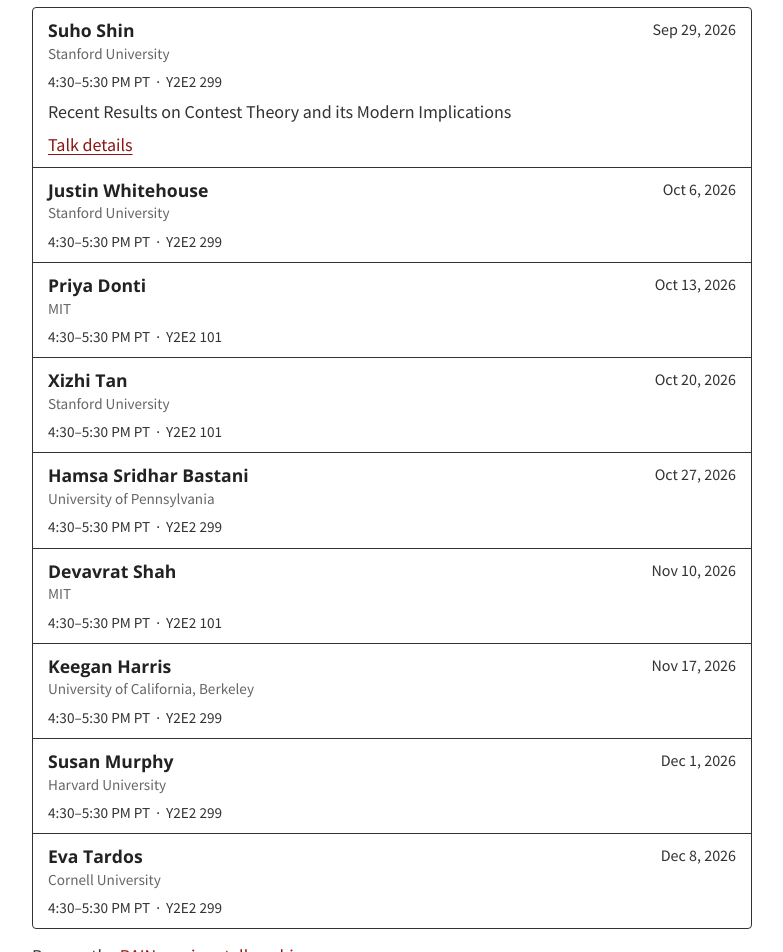
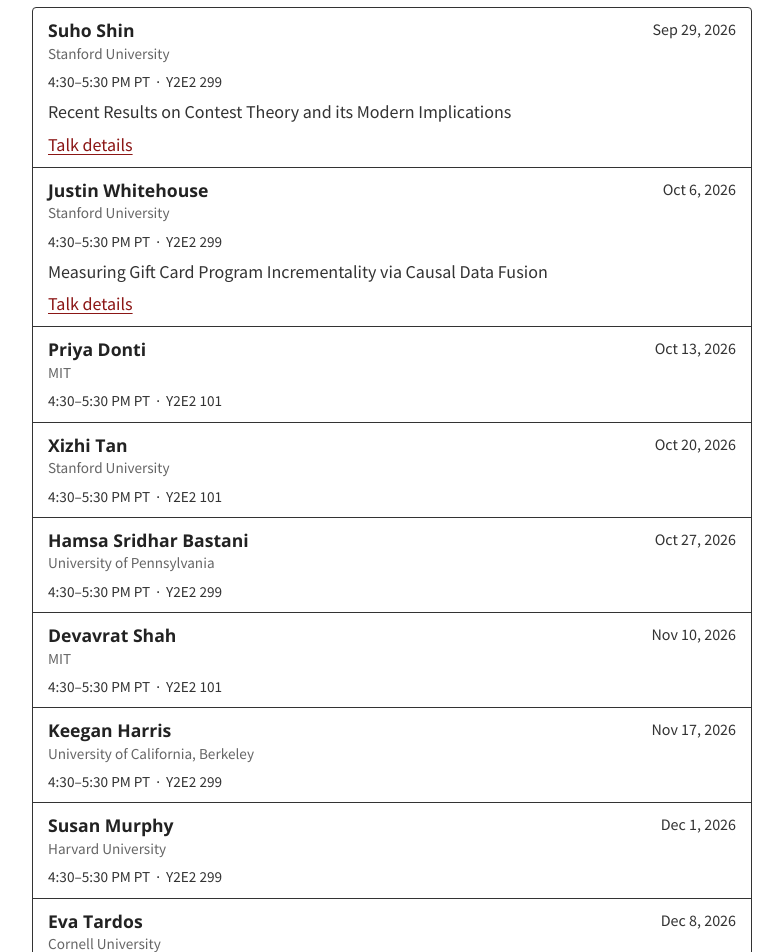
Before and after one commit to stanford-rain-seminar/stanford-rain-seminar.github.io, a Jekyll site: the page built from index.md, in a window 1280 px wide and 1400 px high, scrolled down 496 px. Shown: the top 952 px of the window, without its empty margins (248-1031 px from the left). Built offline with Jekyll 4.4.1, drawn with Linux system fonts in a browser that asks for light colours; nearby versions of some CDN libraries; our own code applies the rules of GitHub Pages for plain Markdown files; some of the changed text lies outside the part shown.

Commit message:
Add Justin Whitehouse talk materials

```diff
--- a/_data/talks.yml
+++ b/_data/talks.yml
@@ -17,6 +17,15 @@
       affiliation: "Stanford University"
       time: "4:30–5:30 PM PT"
       location: "Y2E2 299"
+      title: "Measuring Gift Card Program Incrementality via Causal Data Fusion"
+      abstract: |
+        Businesses regularly offer gift card programs to drive customer spending and increase engagement. A central question is how much incremental revenue these programs generate, and which distribution channels drive it most efficiently. Measuring the incremental revenue associated with a gift card program is a challenging problem in causal inference, requiring a firm to infer how much each customer would have spent if they never received a gift card. Observational data on past customer purchasing behavior reveal possession of a gift card only when a customer makes a purchase, thus leaving a customer’s treatment status systematically censored.
+
+        In this talk, we develop a novel data fusion approach to overcome this missing data challenge. We identify and estimate incrementality by combining a large observational dataset with a smaller experimental dataset from a different population. Our approach relies on a mild transferability condition, which posits that the conditional relative treatment effect of gift card receipt on the decision to purchase is invariant across the two populations. We develop a flexible, machine learning-based estimator for the incremental revenue and establish its asymptotic normality.
+
+        We apply our estimator across both first- and third-party channels through which Airbnb distributes gift cards, finding heterogeneity in incrementality across segments of the population. In particular, we find not only that third-party channels are more incremental than first-party ones but also that “self-gifters” (i.e., customers likely to have purchased their own gift cards) are more incremental than the broader population.
+      bio: |
+        Justin Whitehouse is a SAIL Postdoctoral Fellow at Stanford University, where he works with Vasilis Syrgkanis, Ramesh Johari, and Emma Brunskill. His research lies at the intersection of causal inference, machine learning, and statistics, with a particular focus on developing methods for optimal and personalized decision-making. His work spans statistical theory and application, often motivated by decision-making problems that arise in industry. Prior to Stanford, Justin received his PhD in Computer Science from Carnegie Mellon University, where he was advised by Aaditya Ramdas and Steven Wu. His doctoral research focused on anytime-valid statistical inference, with applications across machine learning and causal inference.
     - talk_id: "RAIN-2026-10-13-DONTI"
       speaker: "Priya Donti"
       date: "Oct 13, 2026"
```
